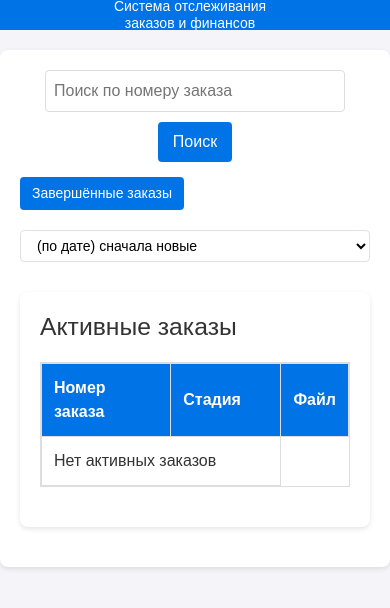
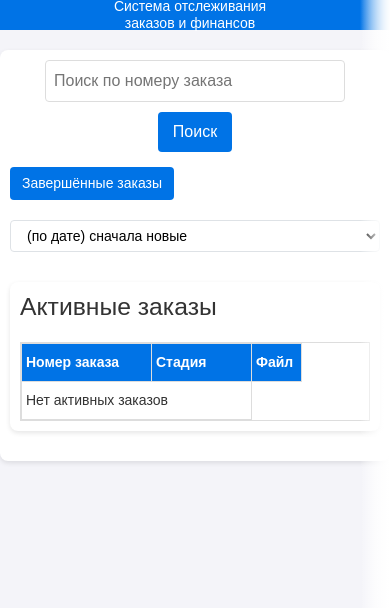
Before and after one commit to kentafar1k/okna, a Django app: template orders/templates/orders/worker_orders.html in a window 390 px wide. Shown: the top 608 px of the page. Run offline with Django 5.2, Linux system fonts and the light colour scheme; the template is opened without the code that fills it, so the values that code supplies are empty; parts of the project's set-up code (start-up, migrations or seed data) failed here and were passed over.

Commit message:
файл для работников finally

```diff
--- a/orders/templates/orders/worker_orders.html
+++ b/orders/templates/orders/worker_orders.html
@@ -486,6 +486,94 @@
     .file-link i.fa-file-word {
         color: #2b579a;
     }
+
+    /* Обновляем стили для мобильных устройств */
+    @media (max-width: 768px) {
+        .container {
+            padding: 10px;
+            overflow-x: auto;
+        }
+
+        table {
+            min-width: 100%;
+            margin-bottom: 0;
+        }
+
+        th, td {
+            padding: 8px 4px;
+            font-size: 14px;
+            white-space: nowrap;
+        }
+
+        /* Задаем минимальную ширину для столбцов на мобильных */
+        th:nth-child(1), td:nth-child(1) {
+            min-width: 130px; /* Номер заказа */
+            width: auto;
+        }
+        th:nth-child(2), td:nth-child(2) {
+            min-width: 100px; /* Стадия */
+            width: auto;
+        }
+        th:nth-child(3), td:nth-child(3) {
+            min-width: 50px; /* Файл */
+            width: auto;
+        }
+
+        .order-link, .client-link {
+            font-size: 14px;
+        }
+
+        .file-link {
+            padding: 5px 8px;
+            font-size: 12px;
+        }
+
+        .file-link i {
+            font-size: 14px;
+        }
+
+        .orders-header {
+            flex-direction: column;
+            align-items: flex-start;
+        }
+
+        .sort-box {
+            width: 100%;
+            margin-left: 0;
+            margin-top: 10px;
+        }
+
+        .sort-select {
+            width: 100%;
+            min-width: 100%;
+        }
+
+        .create-order {
+            display: flex;
+            flex-wrap: wrap;
+            gap: 10px;
+            justify-content: center;
+        }
+
+        .create-order .action-button {
+            flex: 0 1 auto;
+            min-width: fit-content;
+            white-space: nowrap;
+            text-align: center;
+        }
+
+        /* Добавляем индикатор прокрутки */
+        .container::after {
+            content: '';
+            position: absolute;
+            right: 0;
+            top: 0;
+            bottom: 0;
+            width: 30px;
+            background: linear-gradient(to right, transparent, rgba(255, 255, 255, 0.9));
+            pointer-events: none;
+        }
+    }
 </style>
 
 <script>
```
